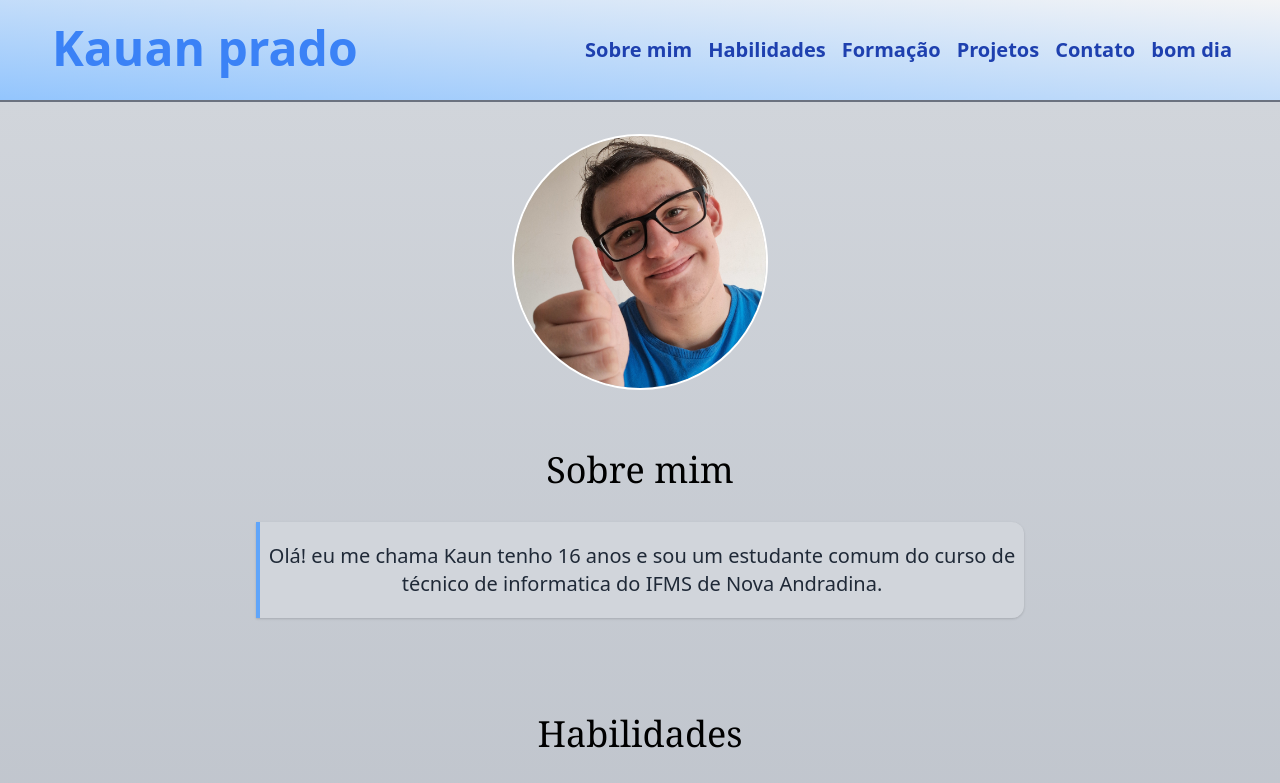
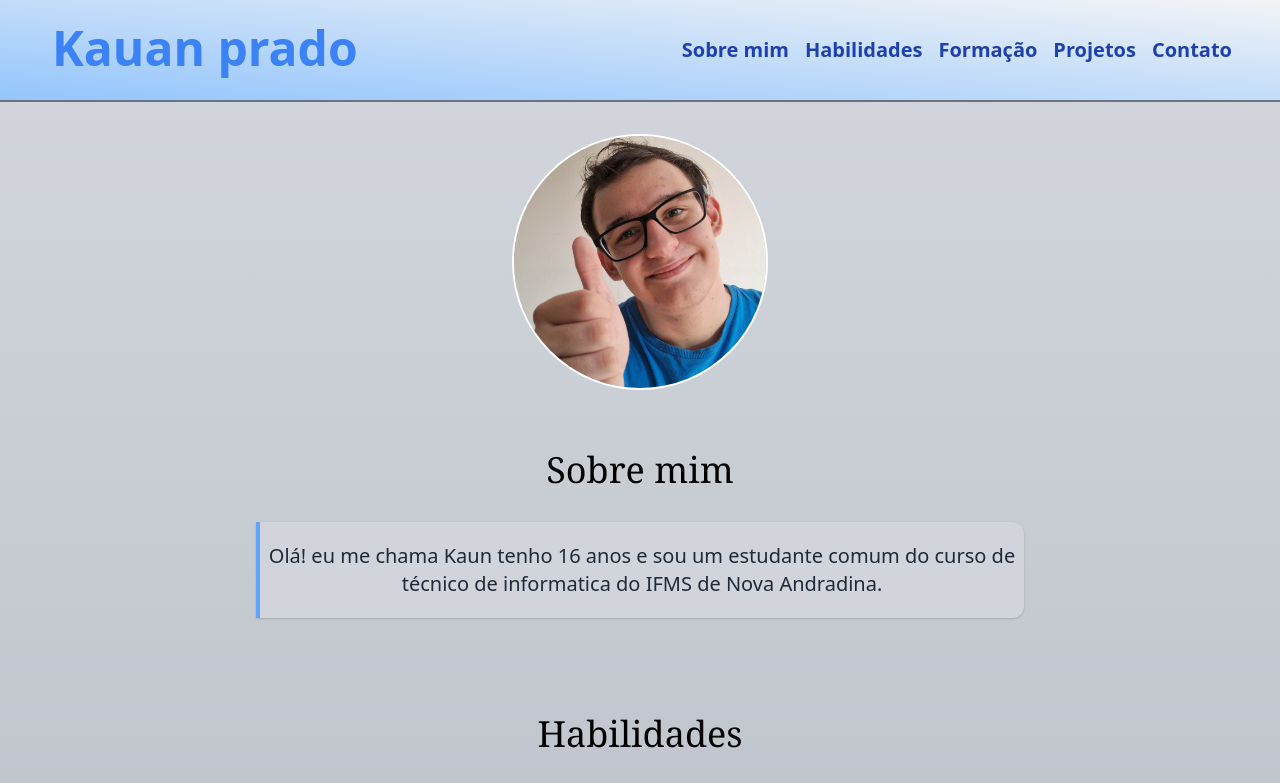
Before and after one commit to KauanHSP/Atividade-Portif-lio-Laec, a plain HTML site: page index.html in a window 1280 px wide. Shown: the top 783 px of the page. Drawn offline with nearby package versions, Linux system fonts and the light colour scheme.

Commit message:
corrigir

```diff
--- a/index.html
+++ b/index.html
@@ -18,7 +18,6 @@
                     <il><a href="#formacao" class="hover:text-blue-500">Formação</a></il>
                     <il><a href="#projetos" class="hover:text-blue-500">Projetos</a></il>
                     <li><a href="#contato" class="hover:text-blue-500">Contato</a></li>
-                    <li><p>bom dia</p></li>
                 </ul>
             </nav>
         </div>
```
